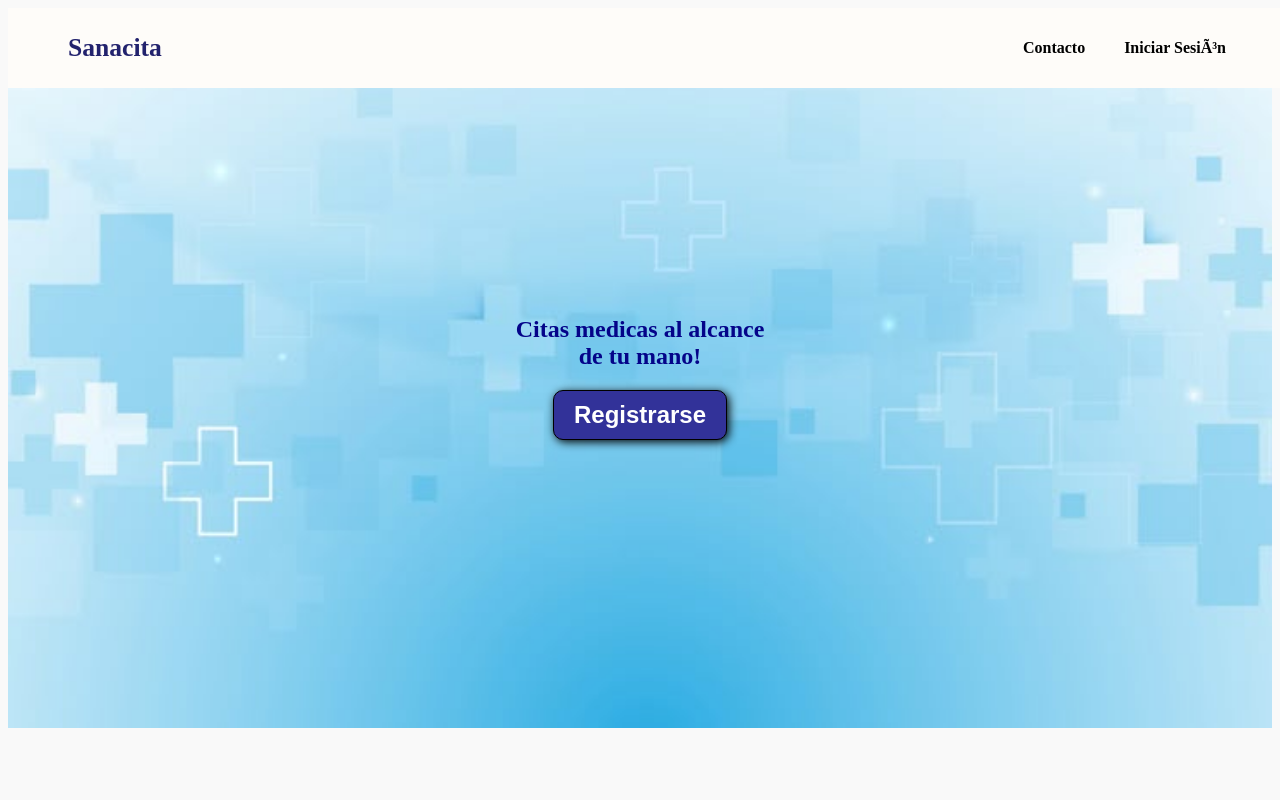
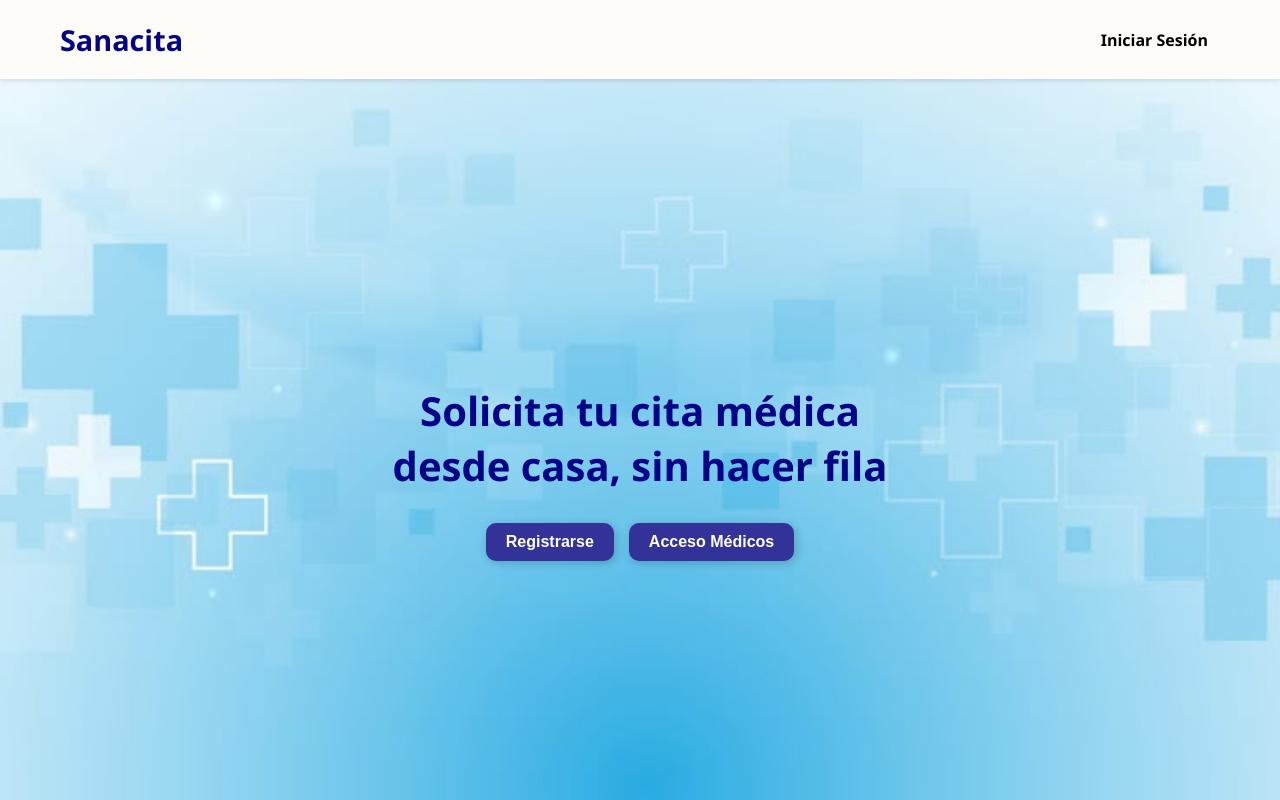
Before and after one commit to Liztilin/ProgCitasM, a PHP site: page / in a window 1280 px wide. Run offline with PHP 8.4, Linux system fonts and the light colour scheme.

Commit message:
nuevo boton de login medicos

```diff
--- a/conexion.php
+++ b/conexion.php
@@ -3,12 +3,12 @@ $es_local = strpos($_SERVER['HTTP_HOST'], 'localhost') !== false || strpos($_SER
 
 if ($es_local) {
     // Conexión en entorno local (XAMPP con puerto 3308)
-    $host = "127.0.0.1";
+    $host = "localhost";
     $usuario = "root";
-    $clave = "";
+    $clave = "1234";
     $base_de_datos = "sanacita";
     $puerto = 3308;
-    $conn = new mysqli($host, $usuario, $clave, $base_de_datos, $puerto);
+    $conn = new mysqli($host, $usuario, $clave, $base_de_datos);
 } else {
     // Conexión en servidor remoto
     $host = "localhost";
--- a/index.css
+++ b/index.css
@@ -1,79 +1,128 @@
-body{
-    background-color:rgb(249, 249, 249);
+        :root {
+            --azul: rgb(4, 4, 137);
+            --azul-oscuro: rgb(14, 21, 78);
+            --azul-claro: rgb(50, 50, 153);
         }
-#hero{
+
+        * {
+            box-sizing: border-box;
+        }
+
+        body {
+            margin: 0;
+            font-family: 'Segoe UI', sans-serif;
+            background-color: rgb(249, 249, 249);
+        }
+
+        header {
+            background-color: rgb(254, 252, 249);
+            box-shadow: 0 2px 4px rgba(0,0,0,0.1);
+            position: fixed;
+            width: 100%;
+            z-index: 999;
+        }
+
+        header .container {
+            max-width: 1200px;
+            margin: auto;
+            padding: 20px;
+            display: flex;
+            justify-content: space-between;
+            align-items: center;
+            flex-wrap: wrap;
+        }
+
+        .logo {
+            font-weight: bold;
+            font-size: 1.8em;
+            color: var(--azul);
+        }
+
+        nav {
+            display: flex;
+            gap: 15px;
+            flex-wrap: wrap;
+        }
+
+        nav a {
+            text-decoration: none;
+            font-weight: bold;
+            color: black;
+            padding: 5px 12px;
+            border-radius: 5px;
+            transition: 0.3s;
+        }
+
+        nav a:hover {
+            color: var(--azul-claro);
+        }
+
+        #hero {
             display: flex;
             align-items: center;
             justify-content: center;
             text-align: center;
             flex-direction: column;
-    height: 90vh;
-    color: rgb(4, 4, 137);
-    background-image:url("Imagenes progsanacita/hero.jpg");
+            height: 100vh;
+            color: var(--azul);
+            background-image: url("Imagenes progsanacita/hero.jpg");
             background-repeat: no-repeat;
             background-size: cover;
-    background-position: center center;
+            background-position: center;
+            padding-top: 100px;
+            padding-left: 20px;
+            padding-right: 20px;
         }
-button{
-    font-size: 1.5em;
+
+        #hero h1 {
+            font-size: 2.5em;
+            font-weight: bold;
+            margin-bottom: 20px;
+            padding: 10px 20px;
+            border-radius: 10px;
+        }
+
+        .botones {
+            display: flex;
+            gap: 15px;
+            flex-wrap: wrap;
+            justify-content: center;
+        }
+
+        button {
+            font-size: 1em;
             font-weight: bold;
             padding: 10px 20px;
             border-radius: 10px;
-    border: 1px solid rgba(0,0,0,5);
-    box-shadow: 2px 2px 10px rgba(0,0,0,5);
-    color:white;
-    background-color: rgb(50, 50, 153);
+            border: none;
+            color: white;
+            background-color: var(--azul-claro);
+            box-shadow: 2px 2px 10px rgba(0,0,0,0.2);
+            cursor: pointer;
+            transition: background-color 0.3s ease;
         }
-button:hover{
-    background-color: rgb(14, 21, 78);
+
+        button:hover {
+            background-color: var(--azul-oscuro);
         }
-.container{
-    max-width: 1400px;
-    margin: auto;
+
+        @media (max-width: 768px) {
+            #hero h1 {
+                font-size: 1.8em;
             }
-header{
-    background-color:rgb(254, 252, 249);
+
+            nav {
+                justify-content: center;
+                padding-top: 10px;
             }
-header .logo{
-    margin: 0;
-    padding: 25px 30px;
-    font-weight: bold;
-    color: rgb(34, 34, 109);
-    font-size: 1.6em;
+
+            .botones {
+                flex-direction: column;
+                gap: 10px;
             }
-header .container{
-    display: flex;
-    flex-direction: row;
-    justify-content: space-between;
-    align-items: center;
-    padding: 0 30px;
-}
-header nav {
-    display: flex;
-    flex-direction: row;
-    gap: 15px;
-}
-header a{
-    padding: 5px 12px;
-    text-decoration: none;
-    font-weight: bold;
-    color: black;
-}
-header a:hover{
-    color: rgb(80, 80, 199);
-}
-@media (min-width: 720px){
-    header{
-        position: fixed;
+
+            button {
                 width: 100%;
-    }
-    header .container{
-        flex-direction: row;
-        justify-content: space-between;
-    }
-    header nav{
-        flex-direction: row;
-        padding-bottom: 0px;
-        padding-right: 20px;
+                max-width: 250px;
             }
         }
--- a/index.html
+++ b/index.html
@@ -1,22 +1,28 @@
 <!DOCTYPE html>
-<html lang="en">
+<html lang="es">
 <head>
-        <title> Sanacita.com</title>
-        <link rel="Stylesheet" href="index.css">
+    <meta charset="UTF-8">
+    <title>Sanacita.com</title>
+    <meta name="viewport" content="width=device-width, initial-scale=1.0">
+    <link rel="stylesheet" href="index.css">
 </head>
 <body>
+
 <header>
     <div class="container">
         <div class="logo">Sanacita</div>
         <nav>
-                    <a href="#">Contacto</a>
             <a href="login.php">Iniciar Sesión</a>
         </nav>
     </div>
 </header>
+
 <section id="hero">
-            <h1> Citas medicas al alcance<br> de tu mano!</h1>
+    <h1>Solicita tu cita médica<br> desde casa, sin hacer fila</h1>
+    <div class="botones">
         <a href="Crear cuenta.php"><button>Registrarse</button></a>
+        <a href="login_medico.php"><button>Acceso Médicos</button></a>
+    </div>
 </section>
 
 </body>
```
Lines whose indentation alone changed are shown as unchanged.
